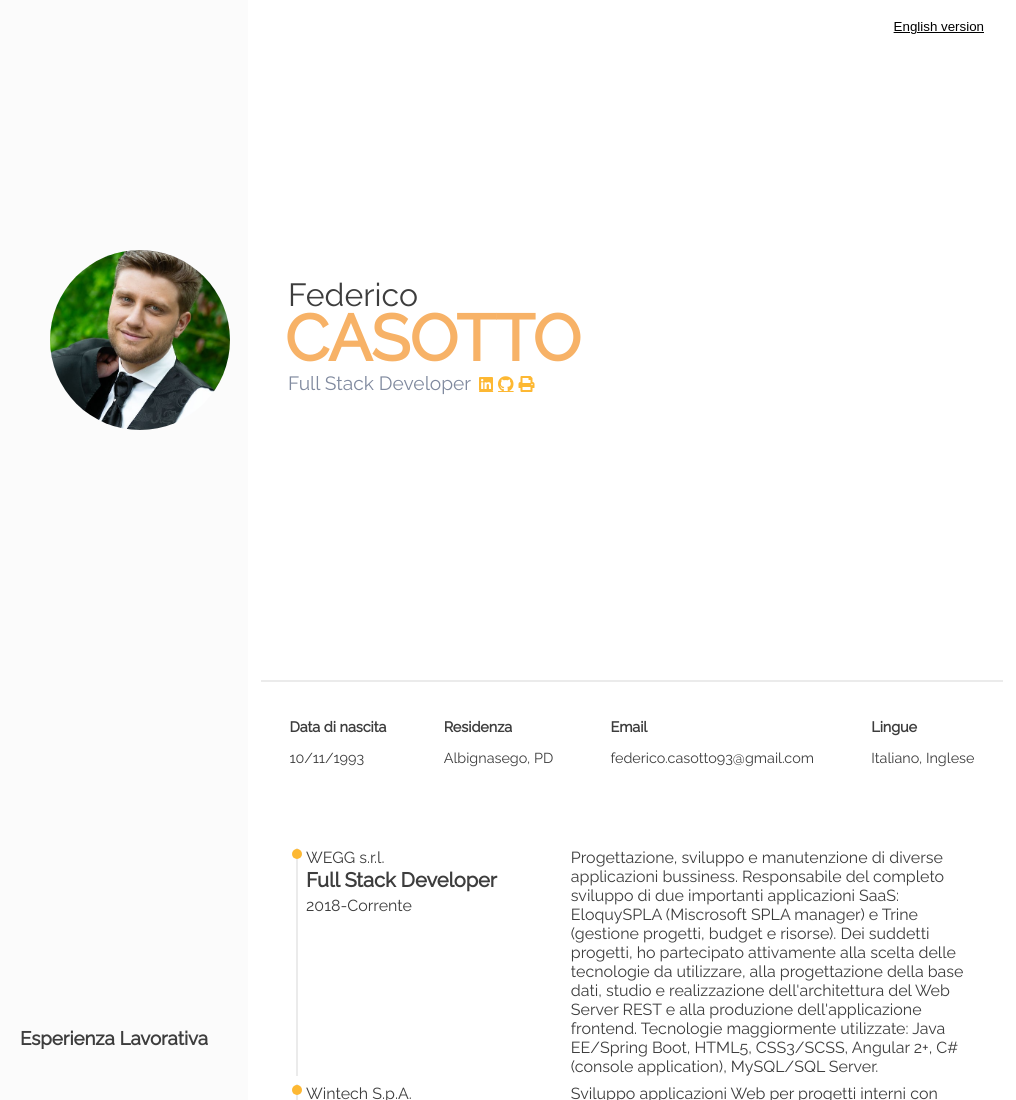
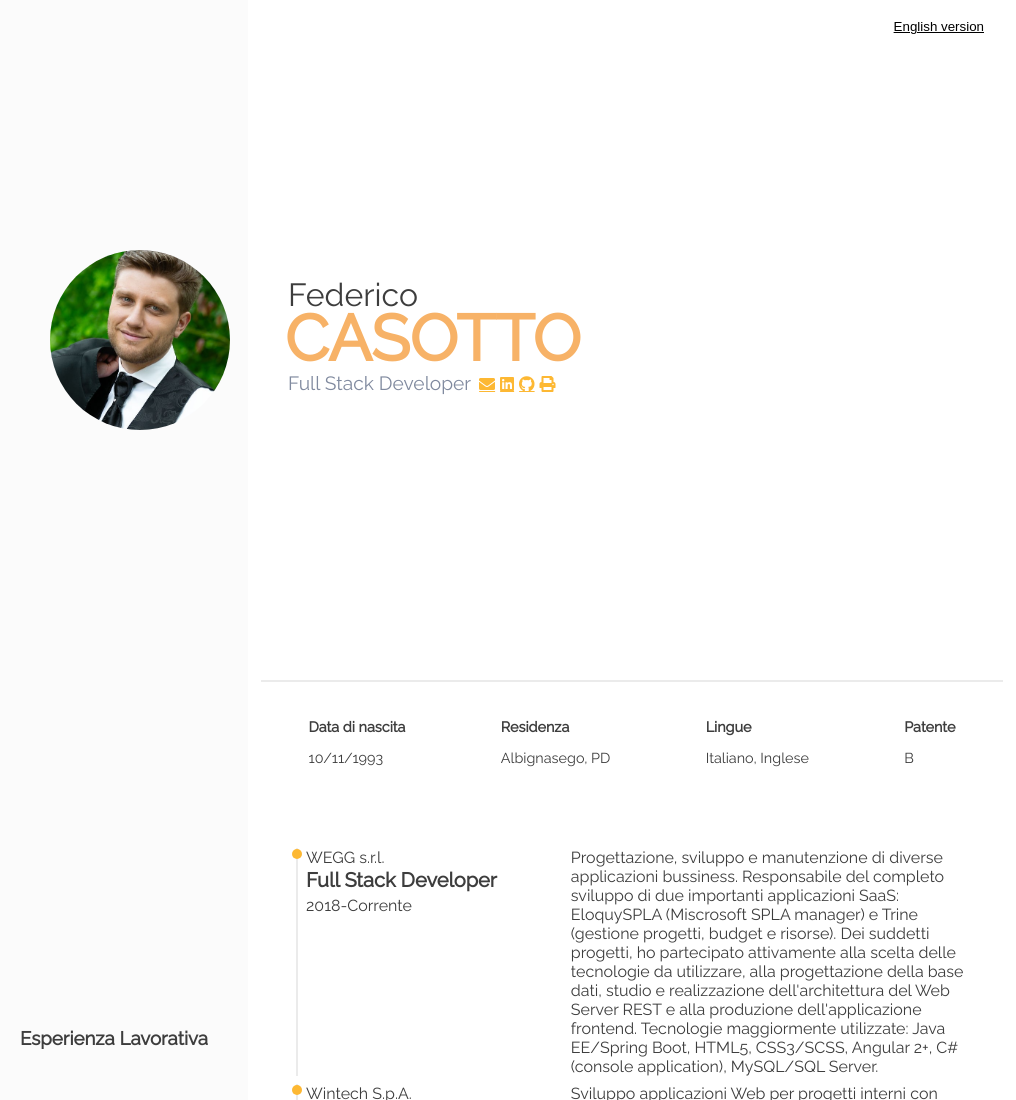
Before and after one commit to fede0990/curriculum, a plain HTML site: page index.html in a window 1280 px wide. Shown: the top 1100 px of the page, without its empty margins (264-1280 px from the left). Drawn offline with Linux system fonts and the light colour scheme.

Commit message:
mail added to quick links

```diff
--- a/en.js
+++ b/en.js
@@ -25,4 +25,5 @@ const en = {
     "OTHER_SKILLS_NAME": "Other",
     "OTHER_SKILLS_DESCRIPTION": "Good knowledge of PHP scripting language and NodeJs library. Basic experience of the C++ language.",
     "AZURE_FUN_PERIOD": "July 2019",
+    "DRIVING_LICENSE": "Driving license"
 }
--- a/index.html
+++ b/index.html
@@ -17,6 +17,9 @@
         <h2 id="job-title">Full Stack Developer</h2>
         <ol id="quick-links">
             <li>
+                <a href="mailto:federico.casotto93@gmail.com" class="fas fa-envelope">Email</a>
+            </li>
+            <li>
                 <a href="https://www.linkedin.com/in/federico-casotto-226849115/" class="fab fa-linkedin">LinkedIn</a>
             </li>
             <li><a href="https://github.com/fede0990" class="fab fa-github">GitHub</a></li>
@@ -32,10 +35,10 @@
             <dd>10/11/1993</dd>
             <dt data-i18n-key="RESIDENCE">Residenza</dt>
             <dd>Albignasego, PD</dd>
-            <dt>Email</dt>
-            <dd>federico.casotto93@gmail.com</dd>
             <dt data-i18n-key="LANGUAGES">Lingue</dt>
             <dd data-i18n-key="LANGS_LIST">Italiano, Inglese</dd>
+            <dt data-i18n-key="DRIVING_LICENSE">Patente</dt>
+            <dd>B</dd>
         </dl>
     </section>
     <section class="section experience">
--- a/print.css
+++ b/print.css
@@ -115,6 +115,12 @@ header ol#quick-links a::before {
 header ol#quick-links a::after {
     content: attr(href);
     font-size: 1rem;
+}
+
+header ol#quick-links a[href^="mailto"]::after {
+    overflow: hidden;
+    font-weight: normal;
+    text-indent: -2.9em;
 }
 
 header ol#quick-links li#print,
```
